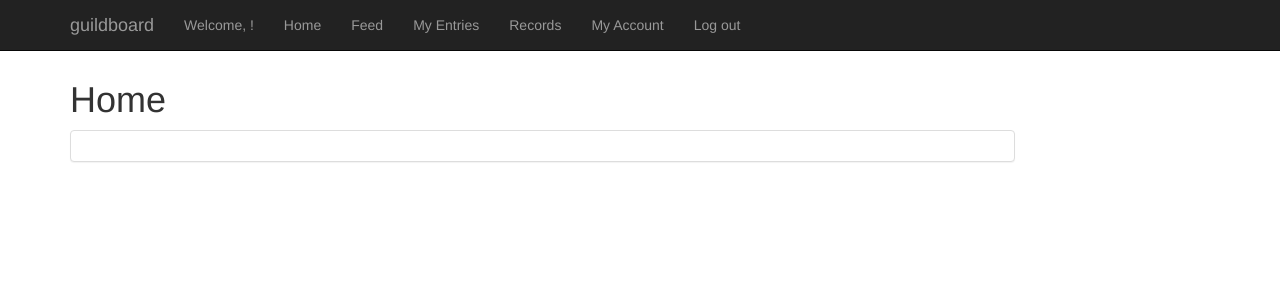
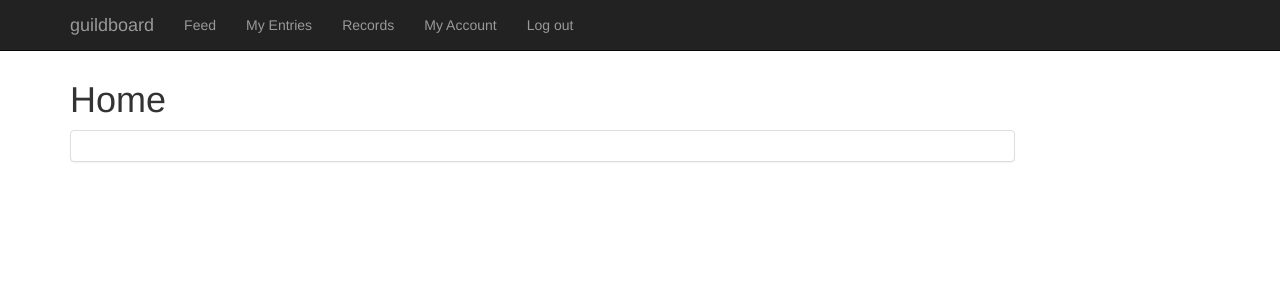
Before and after one commit to fishd/guildboard, a Django app: page /home/ in a window 1280 px wide. Shown: the top 300 px of the page. Run offline with Django 3.2, Linux system fonts and the light colour scheme; some libraries are stand-ins or nearby versions.

Commit message:
Removing welcome text and home link

```diff
--- a/templates/base.html
+++ b/templates/base.html
@@ -43,10 +43,9 @@
           <a class="navbar-brand" href="#">guildboard</a>
         </div>
         <div class="collapse navbar-collapse">
-	  <div class="navbar-text">Welcome, {{ request.user.username }}!</div>
+	  <!-- <div class="navbar-text">Welcome, {{ request.user.username }}!</div> -->
 
           <ul class="nav navbar-nav">
-            <li><a href="#">Home</a></li>
             <li><a href="{% url 'lifts' %}">Feed</a></li>
             <li><a href="{% url 'lifts_manage' %}">My Entries</a></li>
             <li><a href="{% url 'records' %}">Records</a></li>
```
